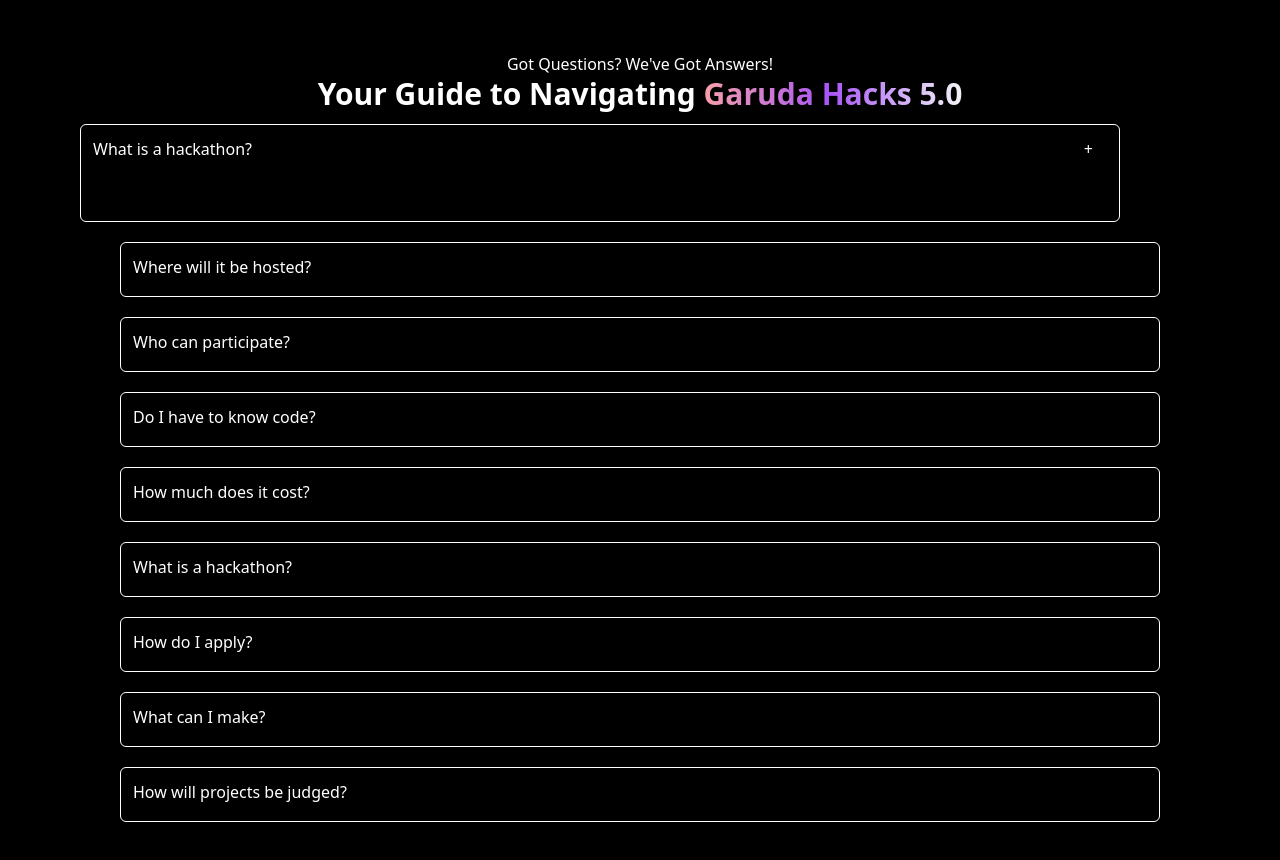
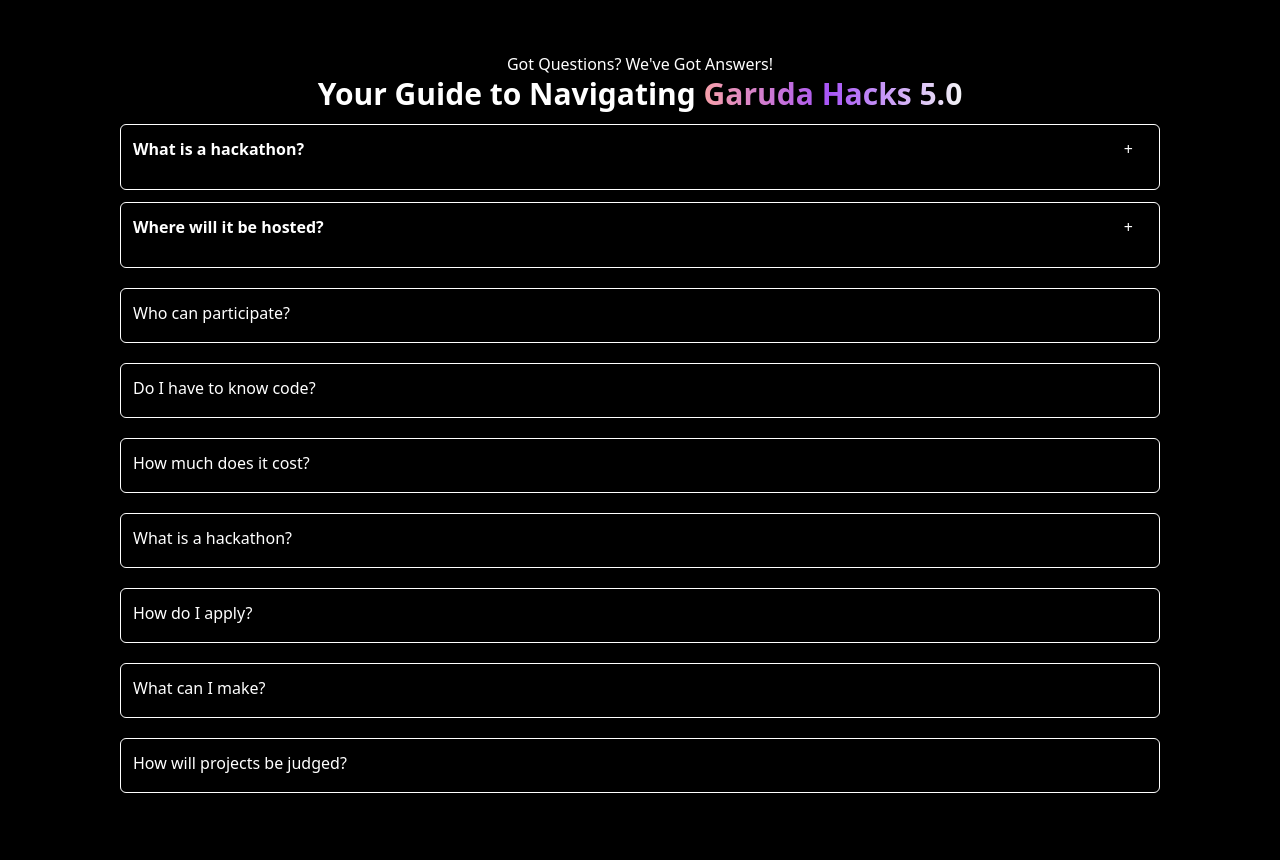
Before and after one commit to AAK05/GH5-Test, a Next.js app: page / in a window 1280 px wide. Shown: the part 780-1640 px from the top of the page. Built offline with nearby package versions, Linux system fonts and the light colour scheme.

Commit message:
Fixed centering issue for FAQs, TODO: fix + symbol positioning to expand FAQs

```diff
--- a/src/app/components/Accordion.tsx
+++ b/src/app/components/Accordion.tsx
@@ -12,14 +12,14 @@
     const [accordionOpen, setAccordionOpen] = useState(false);
     return (
     <div>
-        <button onClick={() => setAccordionOpen(!accordionOpen)} className="w-[1000px] flex justify-between">
-            <span className="text-white">{title}</span>
+        <button onClick={() => setAccordionOpen(!accordionOpen)} className="w-max lg:w-[1000px] flex justify-between">
+            <span className="text-white font-bold">{title}</span>
             {accordionOpen ? <span className="text-white">-</span> : <span className="text-white">+</span>}
         </button>
         <div className={`grid ove(0 rflow-hidden transition-all duration-300 ease-in-out ${
-                accordionOpen ? 'grid-rows-[2fr] opacity-100' : 'grid-rows-[1fr] opacity-0'
+                accordionOpen ? 'grid-rows-[1fr] opacity-100' : 'grid-rows-[1em] opacity-0'
             }`}>
-            <div className="text-white overflow-hidden">{answer}</div>
+            <div className="text-white overflow-hidden w-full">{answer}</div>
         </div>
 
     </div>
--- a/src/app/components/FAQs.tsx
+++ b/src/app/components/FAQs.tsx
@@ -15,14 +15,14 @@
             </h2>
 
 
-            <div className="flex justify-center w-[1040px] ml-20 mr-10 mt-3 pl-3 pb-3 py-3 rounded-md border border-white  hover:bg-slate-900">
+            <div className="flex w-10/12 lg:w-[1040px] mx-auto mt-3 pl-3 pb-3 py-3 rounded-md border border-white  hover:bg-slate-900">
                 <Accordion title="What is a hackathon?" answer="A hackathon is a programming competition in which competitors use technology to build innovative projects within 36 hours. There will be opportunities to win cool prizes, learn from our key-note speakers, and network with our sponsors."/>
             </div>
-            <div className="flex justify-center my-5">
-            <div className="w-[1040px] h-[55px] rounded-md border border-white text-white pl-3 pb-3 py-3 hover:bg-slate-900">
-                Where will it be hosted?
+
+            <div className="flex w-10/12 lg:w-[1040px] mx-auto mt-3 pl-3 pb-3 py-3 rounded-md border border-white  hover:bg-slate-900">
+                <Accordion title="Where will it be hosted?" answer="Universitas Multimedia Nusantara (UMN) Indonesia"/>
             </div>
-            </div>
+
             <div className="flex justify-center my-5">
             <div className="w-[1040px] h-[55px] rounded-md border border-white text-white pl-3 pb-3 py-3 hover:bg-slate-900">
                 Who can participate?
```
